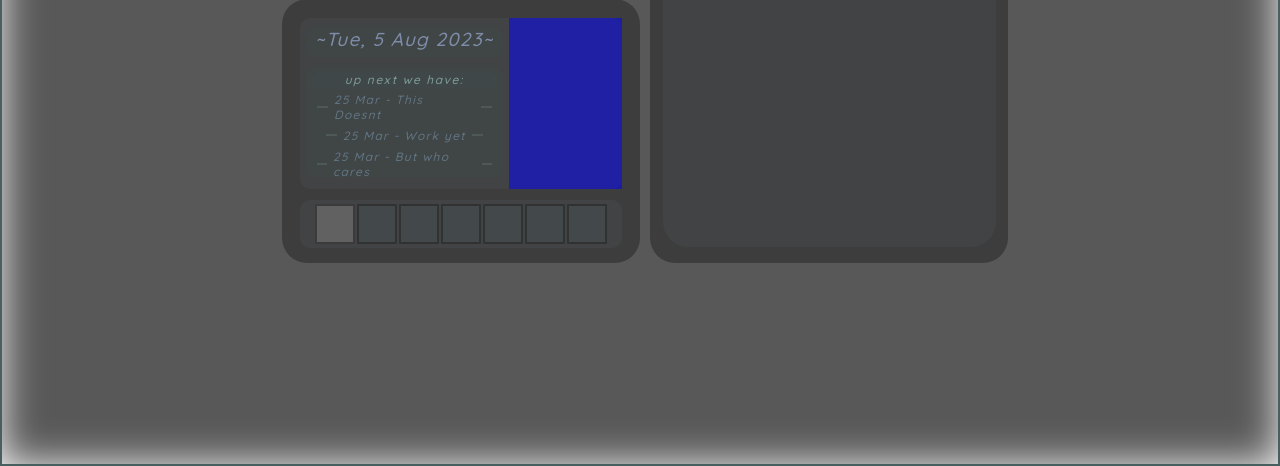
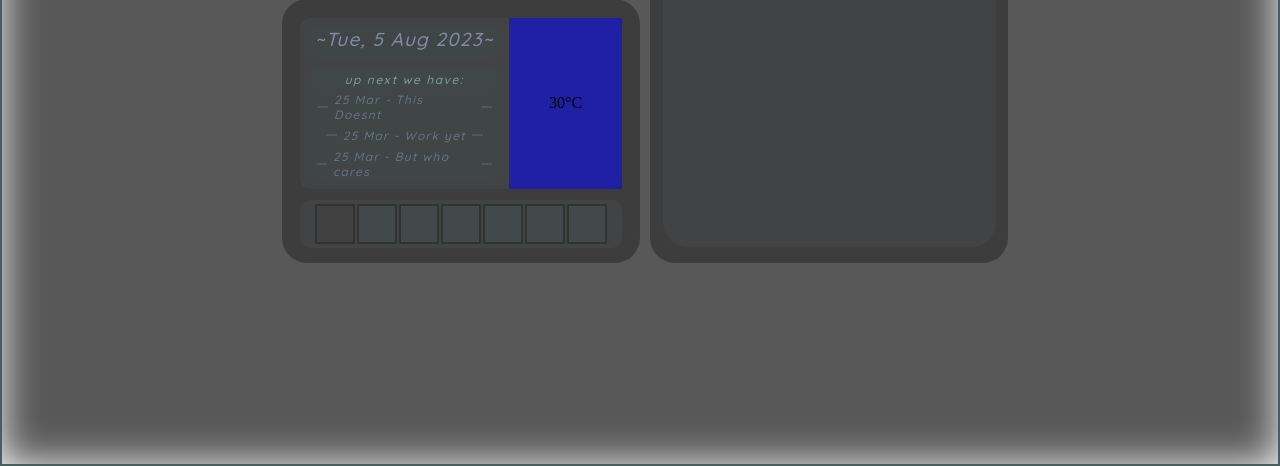
Before and after one commit to TotalUmbrella/home, a plain HTML site: page index.html in a window 1280 px wide. Shown: the part 334-800 px from the top of the page. Drawn offline with Linux system fonts and the light colour scheme; no server answers; a web font is replaced by a local one.

Commit message:
Added stuff that doesnt work
But i'll fix it later

Make sure the api doesn't constantly trigger and use up all of your api pulls cause of some jank code

```diff
--- a/index.html
+++ b/index.html
@@ -43,7 +43,9 @@
                     </div>
                   </div>
                   <div class="weatherStuff">
-
+                    <div class="temp" id="temp">
+                      30°C
+                    </div>
                   </div>
                 </div>
             </div>
--- a/script.js
+++ b/script.js
@@ -51,6 +51,21 @@ function main(){
 function handleChange(){
     notes = document.getElementById("texta1")
     localStorage.setItem("notes", notes.value)
+}
+
+async function getWeatherData(){
+    fetch("http://api.weatherapi.com/v1/current.json?key=9a19b803380a47dc8ff11501230509&q=Perth", { //wohoo i love hardcoding
+    "method": "GET",
+    "headers": {
+    }
+    })
+    .then(response => {
+    console.log(response);
+    })
+    .then(data => {
+        temp = data.current.temp_c;
+        document.getElementById("temp").innerHTML = temp + "°";
+    });
 }
 
 //Menubar
@@ -286,5 +301,5 @@ function dayCalc(day){
 // call function f1 every 1 second
 setInterval(main, 500);
 main();
-onStart();
 m1();
+getWeatherData();
```
